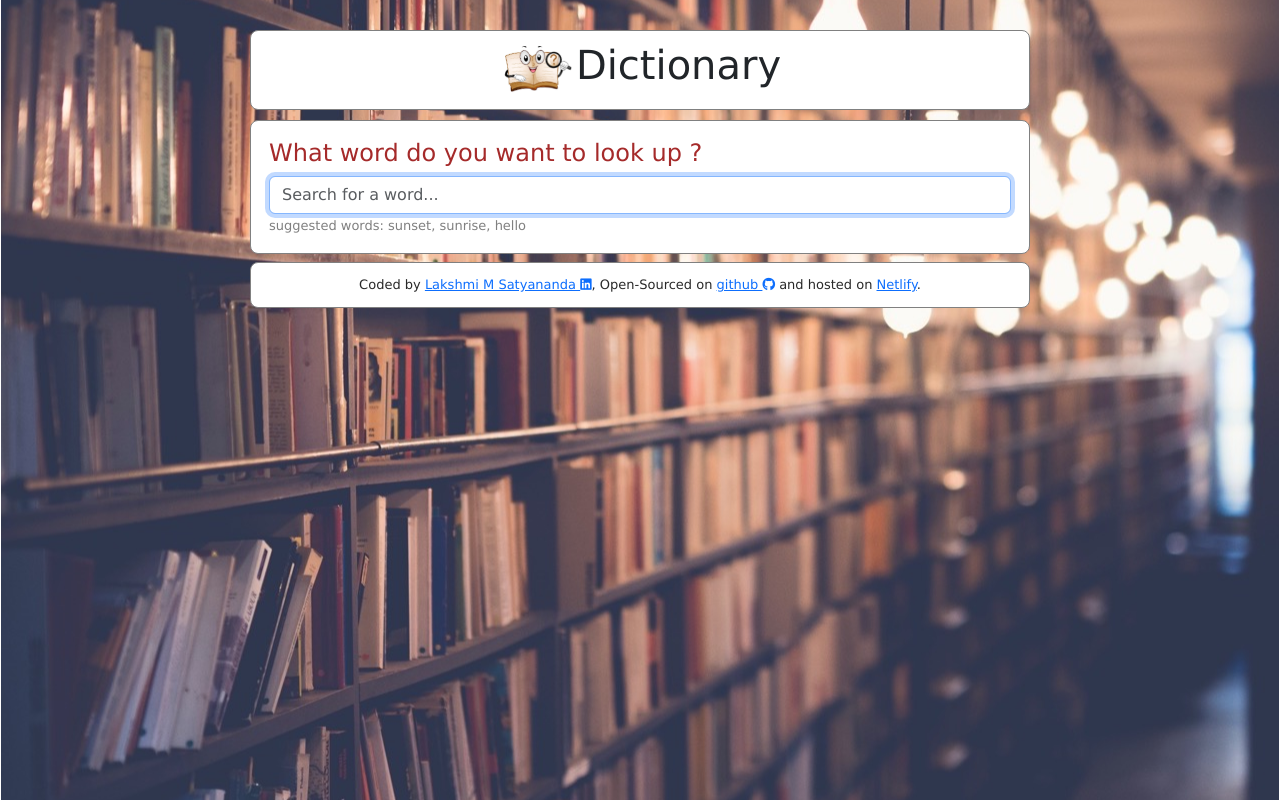
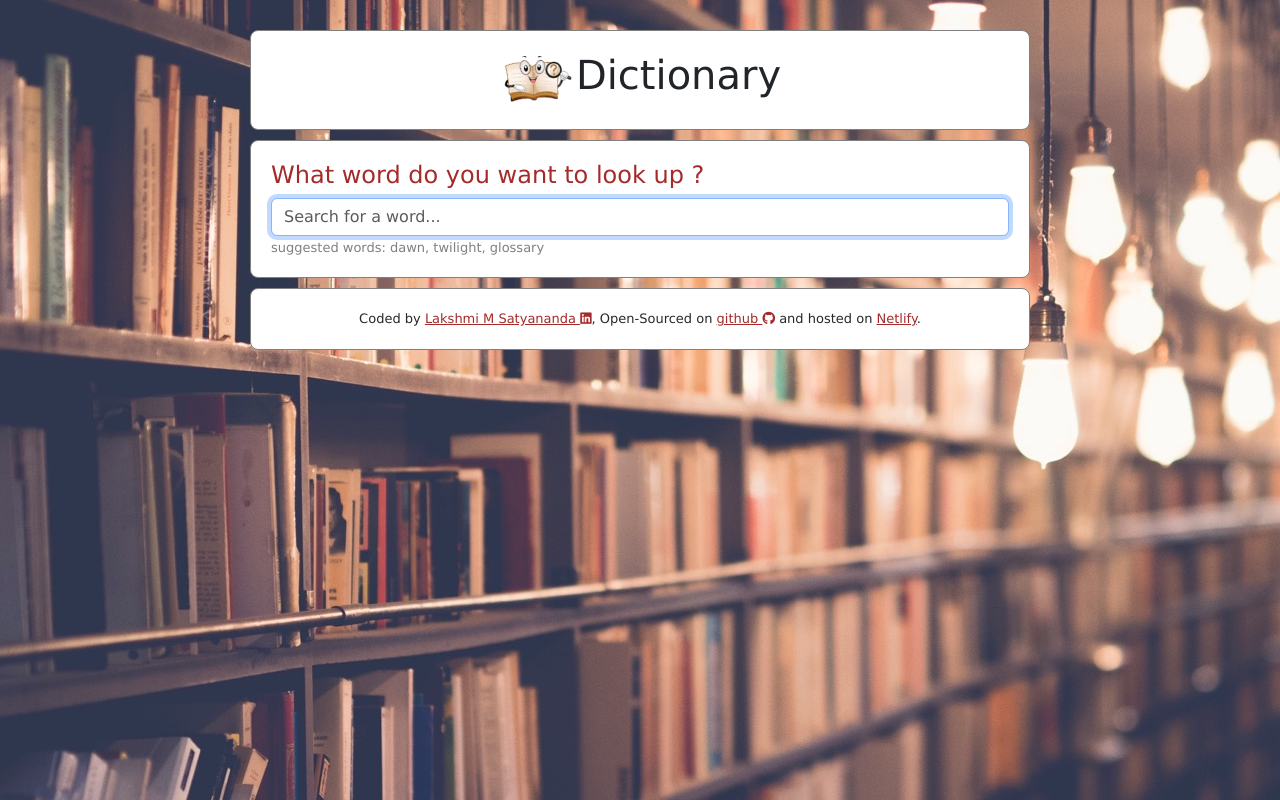
Before and after one commit to laksh-ms/React_Dictionary_App, a React (Create React App) app: page / in a window 1280 px wide. Built offline with nearby package versions, Linux system fonts and the light colour scheme.

Commit message:
Added styles t each section

```diff
--- a/src/App.css
+++ b/src/App.css
@@ -20,8 +20,6 @@
 }
 
 .App-header {
-  margin: 10px auto;
-  padding: 10px;
   display: flex;
   flex-direction: row;
   justify-content: center;
@@ -40,41 +38,15 @@
   color: rgb(41, 41, 41);
   text-align: center;
   font-size: 13px;
-  margin: 3px auto;
-  padding: 12px;
 }
 
-.App .card1 {
-  background-color: white;
-  border: 1px solid gray;
-  border-radius: 8px;
-}
 .App .card2 {
   background-color: white;
   border: 1px solid gray;
   border-radius: 8px;
-  text-align: left;
-  padding: 18px;
-  margin: 8px auto;
+  padding: 20px;
+  margin: 10px auto;
 }
-.App h4,
-h5 {
+.App a {
   color: brown;
 }
-
-.hint {
-  font-size: 13px;
-  color: gray;
-  padding-top: 2px;
-}
-.example,
-.synonym {
-  font-style: italic;
-  font-size: 15px;
-  color: gray;
-}
-
-audio {
-  width: 100px;
-  height: 25px;
-}
--- a/src/App.js
+++ b/src/App.js
@@ -7,14 +7,14 @@ export default function App() {
   return (
     <div className="App">
       <div className="container">
-        <header className="App-header card1">
+        <header className="App-header card2">
           <img src={logo} className="App-logo img-fluid" alt="logo" />
           <h1>Dictionary</h1>
         </header>
         <main>
           <WordSearch />
         </main>
-        <footer className="Footer card1">
+        <footer className="Footer card2">
           Coded by{" "}
           <a
             href="https://www.linkedin.com/in/lakshmi-m-satyananda-3b726930"
--- /dev/null
+++ b/src/Meanings.css
@@ -0,0 +1,9 @@
+.Meanings h5 {
+  color: brown;
+}
+.Meanings .example,
+.synonym {
+  font-style: italic;
+  font-size: 15px;
+  color: gray;
+}
--- a/src/Meanings.js
+++ b/src/Meanings.js
@@ -1,5 +1,6 @@
 import React from "react";
 import Synonyms from "./Synonyms";
+import "./Meanings.css";
 
 export default function Meanings(props) {
   return (
@@ -12,7 +13,7 @@ export default function Meanings(props) {
             <div className="example">
               {definition.example === undefined
                 ? null
-                : `eg. ${definition.example}`}
+                : `e.g. ${definition.example}`}
             </div>
             <div className="synonym">
               <Synonyms synonyms={definition.synonyms} />
--- /dev/null
+++ b/src/Phonetics.css
@@ -0,0 +1,4 @@
+.Phonetics audio {
+  width: 250px;
+  height: 50px;
+}
--- a/src/Phonetics.js
+++ b/src/Phonetics.js
@@ -1,4 +1,5 @@
 import React from "react";
+import "./Phonetics.css";
 
 export default function Phonetics(props) {
   if (
@@ -10,8 +11,8 @@ export default function Phonetics(props) {
   } else {
     return (
       <div>
-        <audio controls>
-          <source src={props.phonetic.audio} type="audio/mpeg" />
+        <audio controls={true}>
+          <source src={props.phonetic.audio} />
         </audio>
         {"  "}
         {props.phonetic.text}
--- /dev/null
+++ b/src/Results.css
@@ -0,0 +1,6 @@
+.Results {
+  text-align: left;
+}
+.Results h4 {
+  color: brown;
+}
--- a/src/Results.js
+++ b/src/Results.js
@@ -1,6 +1,7 @@
 import React from "react";
 import Meanings from "./Meanings";
 import Phonetics from "./Phonetics";
+import "./Results.css";
 
 export default function Results(props) {
   if (props.result === null) {
@@ -8,7 +9,7 @@ export default function Results(props) {
   } else {
     return (
       <div className="Results">
-        <div className="phonetics card2">
+        <div className="card2">
           <h4>{props.result.word}</h4>
           {props.result.phonetics.map(function (phonetic, index) {
             return (
@@ -18,11 +19,11 @@ export default function Results(props) {
             );
           })}
         </div>
-        <div className="glossary card2">
+        <div className="card2">
           {props.result.meanings.map(function (meaning, index) {
             return (
               <div key={index}>
-                <Meanings meaning={meaning} />{" "}
+                <Meanings meaning={meaning} />
               </div>
             );
           })}
--- /dev/null
+++ b/src/WordSearch.css
@@ -0,0 +1,10 @@
+.WordSearch h4 {
+  color: brown;
+  text-align: left;
+}
+.WordSearch .hint {
+  font-size: 13px;
+  color: gray;
+  padding-top: 2px;
+  text-align: left;
+}
--- a/src/WordSearch.js
+++ b/src/WordSearch.js
@@ -1,13 +1,14 @@
 import React, { useState } from "react";
 import axios from "axios";
 import Results from "./Results";
-
+import "./WordSearch.css";
 export default function WordSearch() {
   const [word, setWord] = useState("meaning");
   const [data, setData] = useState(null);
 
   function handleResponse(response) {
     setData(response.data[0]);
+    console.log(response.data[0]);
   }
 
   function search() {
@@ -39,7 +40,7 @@ export default function WordSearch() {
             autoFocus={true}
           />
         </form>
-        <div className="hint">suggested words: sunset, sunrise, hello</div>
+        <div className="hint">suggested words: dawn, twilight, glossary</div>
       </div>
       <Results result={data} />
     </div>
--- a/src/index.css
+++ b/src/index.css
@@ -5,5 +5,5 @@ body {
     "Lucida Sans Unicode", Geneva, Verdana, sans-serif;
   -webkit-font-smoothing: antialiased;
   -moz-osx-font-smoothing: grayscale;
-  background: center fixed no-repeat url(./backgroundLarge.jpeg);
+  background: url(./background.jpg) center center no-repeat fixed;
 }
```
Also changed, not shown: src/background.jpg (added), src/backgroundLarge.jpeg (deleted).
